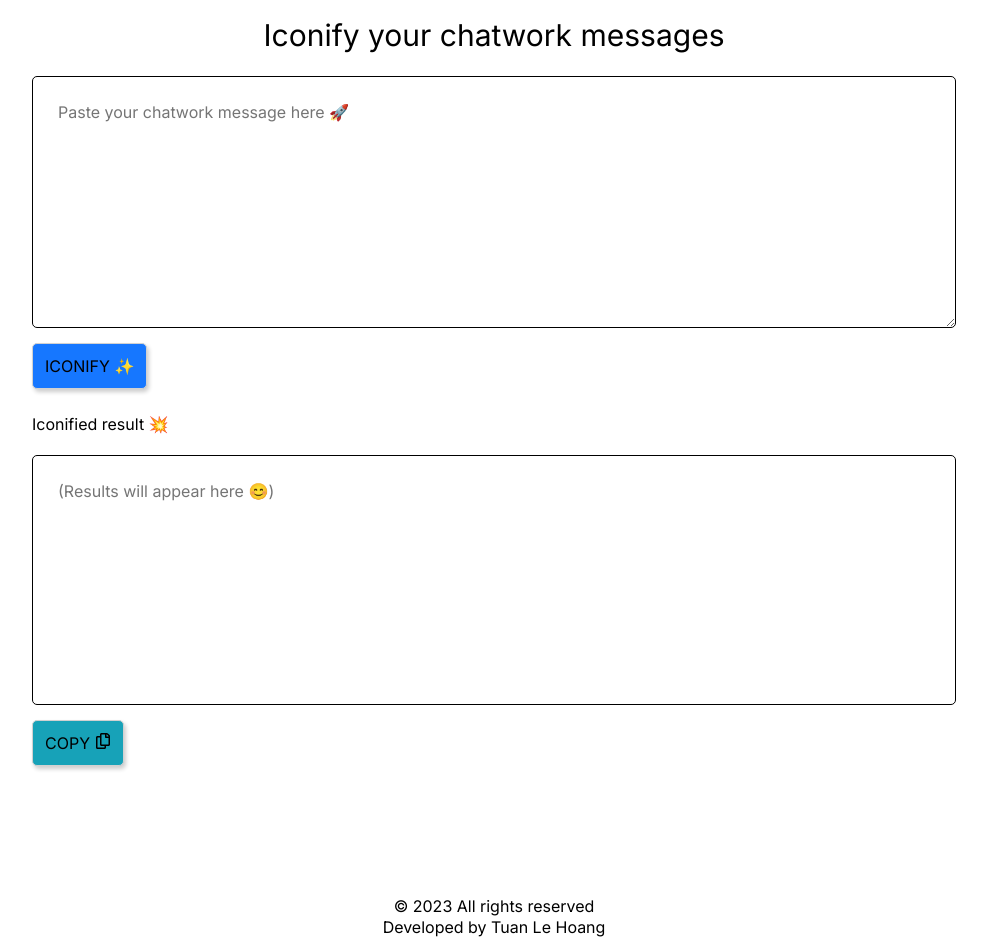
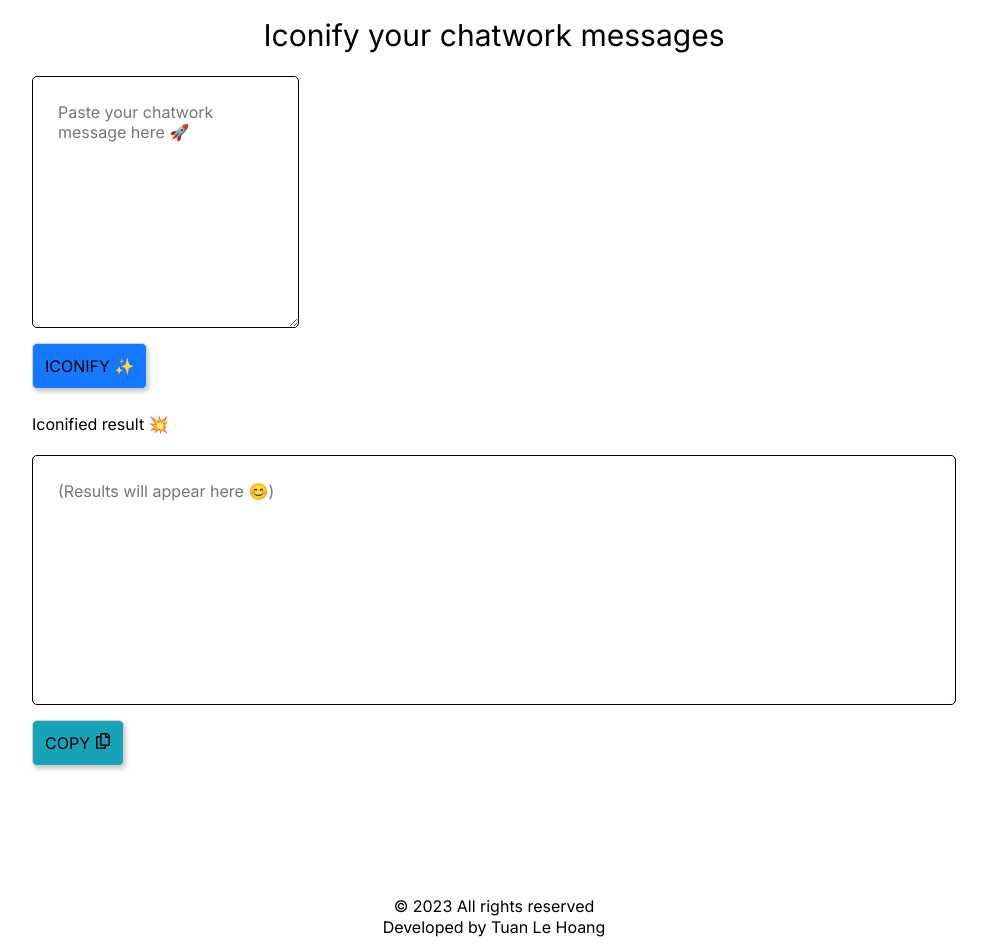
Before and after one commit to LeHoangTuanbk/chatwork-iconifier, a Next.js app: page / in a window 1280 px wide. Shown: the whole page, without its empty margins (146-1133 px from the left). Built offline with nearby package versions, Linux system fonts and the light colour scheme.

Commit message:
Before adding form

```diff
--- a/next.config.js
+++ b/next.config.js
@@ -1,4 +1,8 @@
 /** @type {import('next').NextConfig} */
-const nextConfig = {}
+const nextConfig = {
+  experimental: {
+    serverActions: true,
+  },
+};
 
-module.exports = nextConfig
+module.exports = nextConfig;
--- a/src/app/page.tsx
+++ b/src/app/page.tsx
@@ -3,7 +3,7 @@ import React, { ChangeEvent, useState } from "react";
 import "./styles.scss";
 import { FaRegCopy } from "react-icons/fa";
 import toast, { Toaster } from "react-hot-toast";
-import callAPItoAddLabel from "@/service/openai-api";
+import addLabel from "@/service/openai-api";
 import { replaceWithIcons } from "@/utility";
 
 export default function Homepage() {
@@ -13,7 +13,7 @@ export default function Homepage() {
 
   const handleIconify = async () => {
     // Call Open API here to classify text
-    let iconifiedResult: string = await callAPItoAddLabel(userInput);
+    let iconifiedResult: string = await addLabel(userInput);
     setIconifiedOutput(iconifiedResult);
     // Repace tect with real icons and show to user
     let outputForUser = replaceWithIcons(iconifiedResult);
@@ -53,17 +53,20 @@ export default function Homepage() {
       <div className="container">
         <div className="app">
           <h1 className="app__title">Iconify your chatwork messages </h1>
+          <form action={handleIconify}>
             <textarea
               className="app__input"
               placeholder="Paste your chatwork message here 🚀"
               required={true}
               maxLength={1000}
               rows={10}
+              name="userInput"
               onChange={handleOnChangeInput}
             />
-          <button className="button" onClick={handleIconify}>
+            <button className="button" type="submit">
               Iconify ✨
             </button>
+          </form>
           <span className="app__output-header">Iconified result 💥</span>
           {outputForUser ? (
             <div className="app__output">{outputForUser}</div>
--- a/src/service/openai-api.ts
+++ b/src/service/openai-api.ts
@@ -1,7 +1,9 @@
-function callAPItoAddLabel(text: string): string {
+"use server";
+function addLabel(text: string): string {
   //Call openai API here
+  console.log("User input:", text);
   const fakeResultFromOpenAI = `ありがとうございました。(bow)(bow)`;
   return fakeResultFromOpenAI;
 }
 
-export default callAPItoAddLabel;
+export default addLabel;
```
Lines whose indentation alone changed are shown as unchanged.
